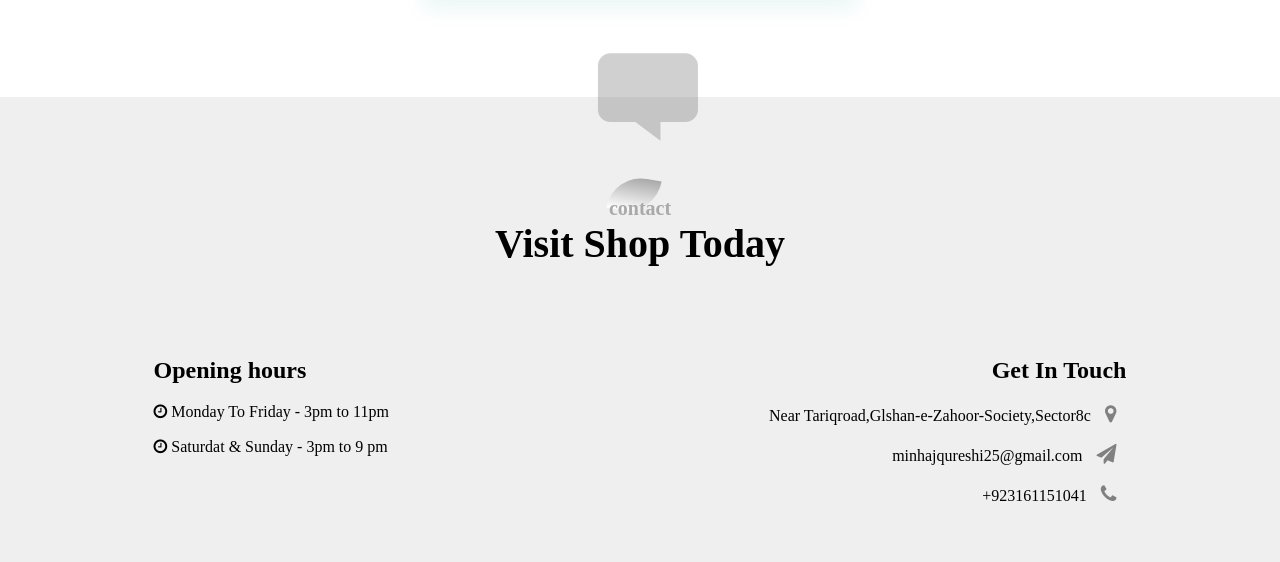
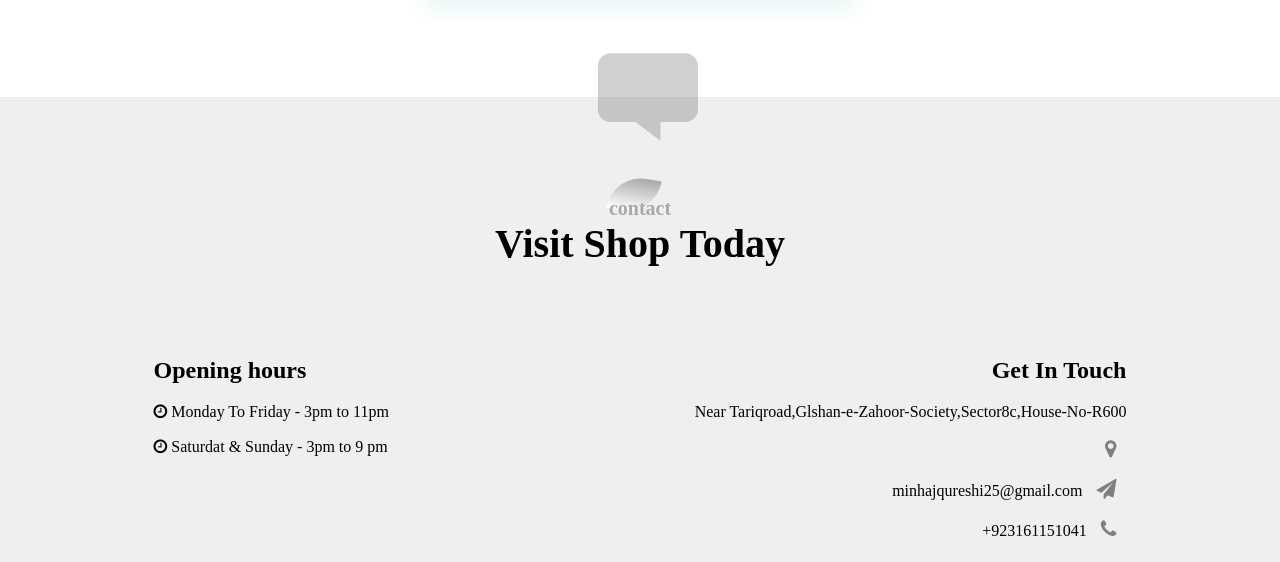
Before and after one commit to minhajqureshi25/AppsWebs.github-io, a plain HTML site: page index.html in a window 1280 px wide. Shown: the part 4753-5315 px from the top of the page. Drawn offline with Linux system fonts and the light colour scheme; some packages are replaced by stand-ins of ours; a script that the page names is missing.

Commit message:
update
address

```diff
--- a/index.html
+++ b/index.html
@@ -458,7 +458,7 @@
                <h1>Get In Touch</h1>
 
 
-               <p>Near Tariqroad,Glshan-e-Zahoor-Society,Sector8c  <i class="fa fa-map-marker"></i></p>
+               <p>Near Tariqroad,Glshan-e-Zahoor-Society,Sector8c,House-No-R600  <i class="fa fa-map-marker"></i></p>
                <p>minhajqureshi25@gmail.com  <i class="fa fa-paper-plane"> </i></p>
                <p>+923161151041 <i class="fa fa-phone"></i></p>
 
```
